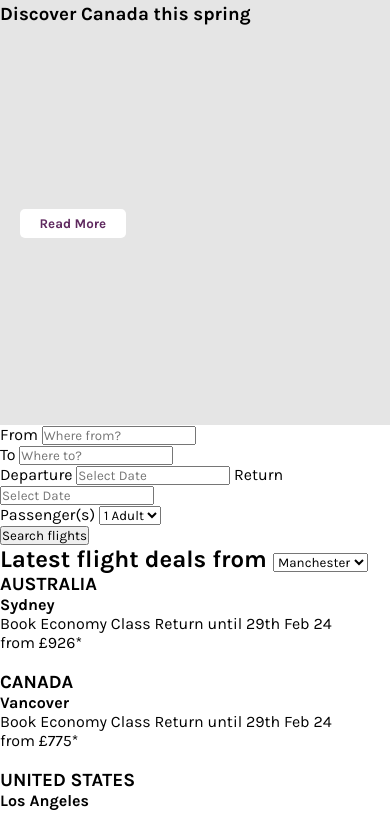
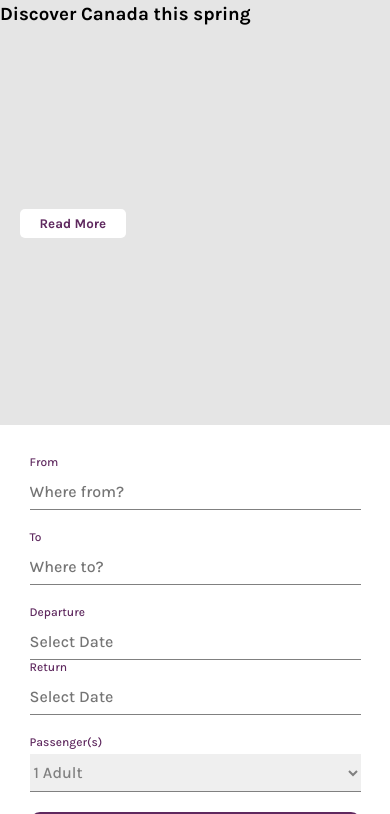
Before and after one commit to bprin87/AI-Driven-Website-design, a plain HTML site: page index.html in a window 390 px wide. Shown: the part 75-889 px from the top of the page. Drawn offline with nearby package versions, Linux system fonts and the light colour scheme; a web font is replaced by a local one.

Commit message:
Added styling to booking widget section

```diff
--- a/style.css
+++ b/style.css
@@ -33,8 +33,7 @@ a {
     display: block;
     width: 18px;
     cursor: pointer;
-    margin-right: 40px;
-    margin-left: 20px;
+    margin-left: 5%;
     appearance: none;
     background: none;
     outline: none;
@@ -112,7 +111,7 @@ a {
 .sign-up {
     display: flex;
     margin-left: auto;
-    margin-right: 10%;
+    margin-right: 5%;
 }
 
 .sign-up li {
@@ -142,7 +141,7 @@ a {
     transition: background-color .15s ease-in-out;
 }
 
-/* Hero */
+/* HERO */
 .hero {
     margin-top: 50px;
     background:  linear-gradient( rgba(0, 0, 0, 0.1), rgba(0, 0, 0, 0.1) ), url('./images/lake.webp');
@@ -194,6 +193,88 @@ a {
     transition: .4s;
 }
 
+/* BOOKING WIDGET */
+.booking-widget {
+    width: 100%;
+    margin: 0px auto;
+}
+
+.booking-widget ul {
+    width: 90%;
+    margin: 20px auto;
+    list-style: none;
+    position: relative;
+}
+
+.booking-widget li {
+    padding: 10px;
+}
+
+.trip-type {
+    display: block;
+}
+
+.booking-widget label {
+    display: block;
+    margin-bottom: 5px;
+    font-size: 12px;
+    color: #5F295F;
+    font-weight: 500;
+}
+
+.booking-widget input, select {
+    width: 100%;
+    font-size: 16px;
+    font-weight: 500;
+    color: grey;
+    padding: 8px 0 8px 0;
+    border: none;
+    border-bottom: 1px solid grey;
+    outline: none;
+}
+
+.travel-options {
+    width: 100%;
+    display: flex;
+}
+
+#trip {
+    margin-right: 20px;
+}
+
+.bi-arrow-down-up {
+    color: #5F295F;
+    position: absolute;
+    top: 28%;
+    right: 0;
+    margin-top: 10px;
+    cursor: pointer;
+}
+
+.bi-arrow-down-up:active {
+   font-size: 20px;
+}
+
+.booking-widget button {
+    width: 100%;
+    padding: 18px;
+    border-radius: 10px;
+    border: none;
+    background-color: #5F295F;
+    color: #fff;
+    font-size: 18px;
+    cursor: pointer;
+}
+
+.booking-widget button:hover {
+    background-color: #875F88;
+    transition: .4s;
+}
+
+/* FLIGHT DEALS */
+.flight-deals {
+
+}
 
 /* Desktop */
 @media only screen and (min-width: 992px) {
```
